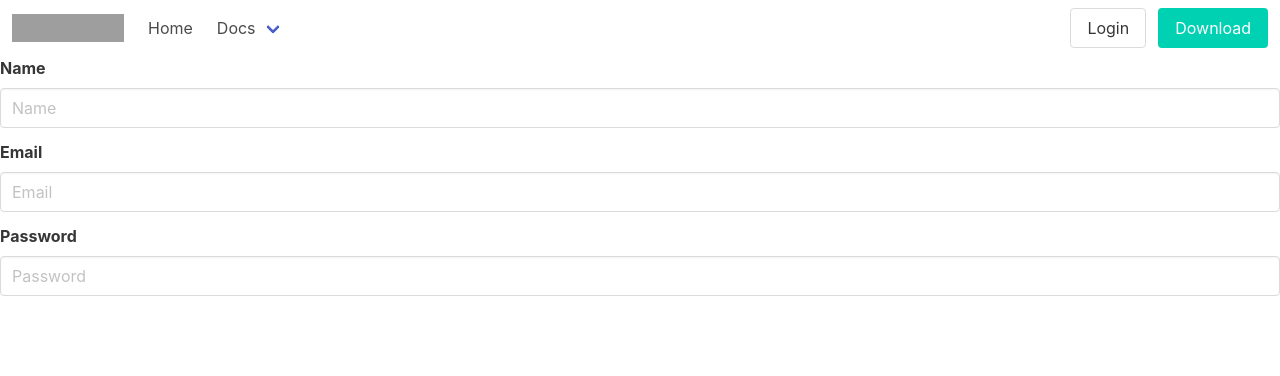
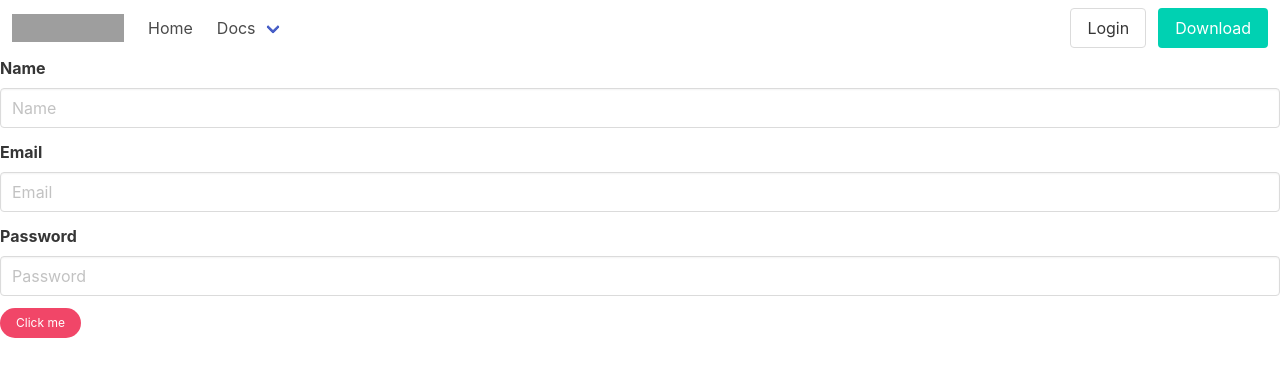
Before and after one commit to laialloret95/lab-bulma-components, a React (Create React App) app: page / in a window 1280 px wide. Shown: the top 376 px of the page. Built offline with nearby package versions, Linux system fonts and the light colour scheme; grey boxes are pictures that could not be loaded.

Commit message:
iteration 4 cool button

```diff
--- a/package.json
+++ b/package.json
@@ -7,6 +7,7 @@
     "@testing-library/react": "^11.2.7",
     "@testing-library/user-event": "^12.8.3",
     "bulma": "^0.9.2",
+    "clsx": "^1.1.1",
     "react": "^17.0.2",
     "react-dom": "^17.0.2",
     "react-scripts": "4.0.3",
--- a/src/App.js
+++ b/src/App.js
@@ -1,6 +1,7 @@
 import './App.css';
 import FormField from './components/FormField/FormField';
 import Navbar from './components/Navbar/Navbar';
+import Button from './components/Button/Button';
 
 const App = () =>  {
   return (
@@ -9,8 +10,8 @@ const App = () =>  {
       <FormField label="Name" type="text" placeholder="Name" />
       <FormField label="Email" type="email" placeholder="Email" />
       <FormField label="Password" type="password" placeholder="Password" />
+      <Button class="button is-rounded my-class is-danger is-small" />
     </div>
-
   );
 }
 
--- /dev/null
+++ b/src/components/Button/Button.js
@@ -0,0 +1,12 @@
+import React, { Component } from 'react';
+import "bulma/css/bulma.css";
+
+class Button extends Component {
+    render() {
+        return (
+            <button class={this.props.class} >Click me</button>
+        )
+    }
+}
+
+export default Button;
```
Also changed, not shown: 1 other file (tests, documents, lock files or other folders).
